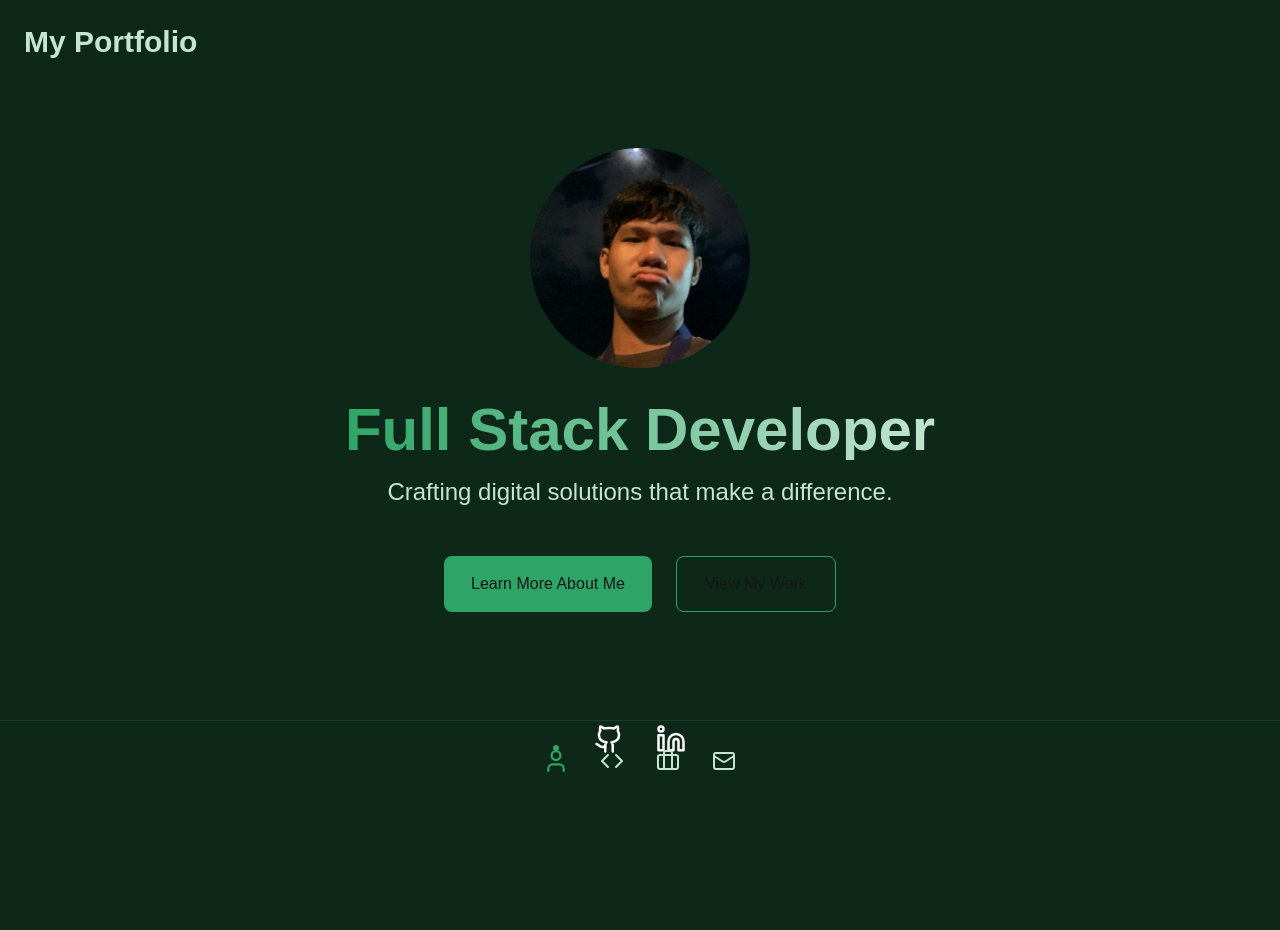
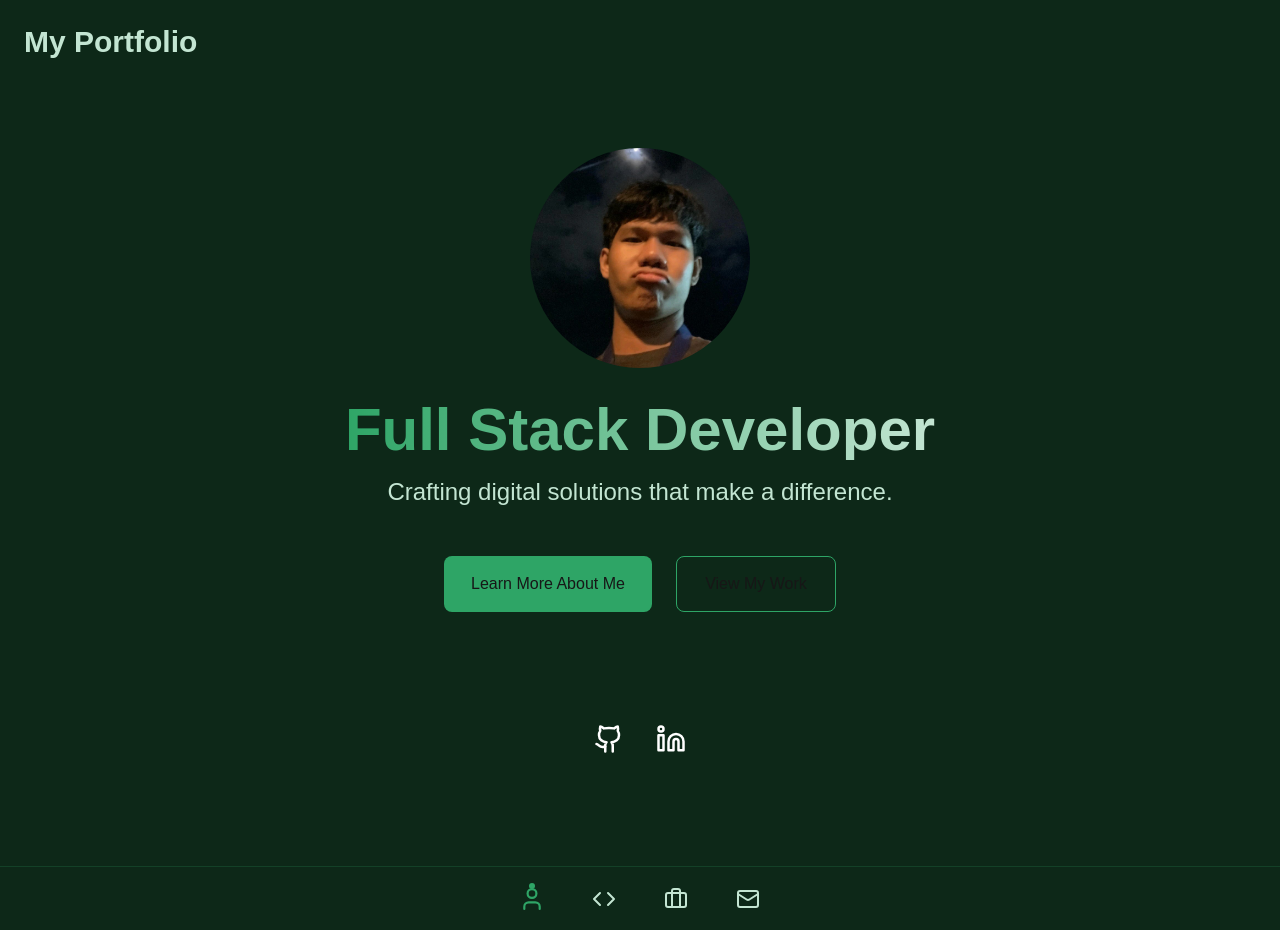
Before and after one commit to samjoshuadud/portfolio, a Next.js app: page / in a window 1280 px wide. Before the commit the page ends 800 px from the top, so only its background shows below. Built offline with nearby package versions, Linux system fonts and the light colour scheme.

Commit message:
Fix Landing

```diff
--- a/app/page.js
+++ b/app/page.js
@@ -97,7 +97,7 @@ const Navigation = ({setSection, currentSection, isMobile = false}) => {
 
   // Desktop Footer
   return (
-    <div className="fixed bottom-0 w-full h-20 border-t border-[#2EA566]/20 flex items-center justify-center gap-8">
+    <div className="w-full h-16 border-t border-[#2EA566]/20 flex items-center justify-center gap-12 mt-auto">
       {navItems.map(({id, Icon}) => (
         <button
           key={id}
@@ -139,15 +139,15 @@ export default function Home() {
   const [section, setSection] = useState("landing");
 
   return (
-    <>
+    <div className="min-h-screen flex flex-col">
       <h1 className="font-bold text-3xl text-[#C3E5D2] p-6">My Portfolio</h1>
       {renderSection(section, setSection)}
-      <div className="hidden lg:block">
+      <div className="hidden lg:block mt-auto">
         <Navigation setSection={setSection} currentSection={section} />
       </div>
       <div className="lg:hidden">
         <Navigation setSection={setSection} currentSection={section} isMobile={true} />
       </div>
-    </>
+    </div>
   );
 }
--- a/components/Landing.js
+++ b/components/Landing.js
@@ -42,7 +42,7 @@ export default function Landing({setSection}) {
           </div>
 
 
-          <div className="flex flex-row mt-28 gap-8 animate-slideUp [animation-delay:600ms] opacity-0">
+          <div className="flex flex-row py-28 gap-8 animate-slideUp [animation-delay:600ms] opacity-0">
             <a href="https://github.com/samjoshuadud/"
                target="_blank"
                className="group relative">
```
